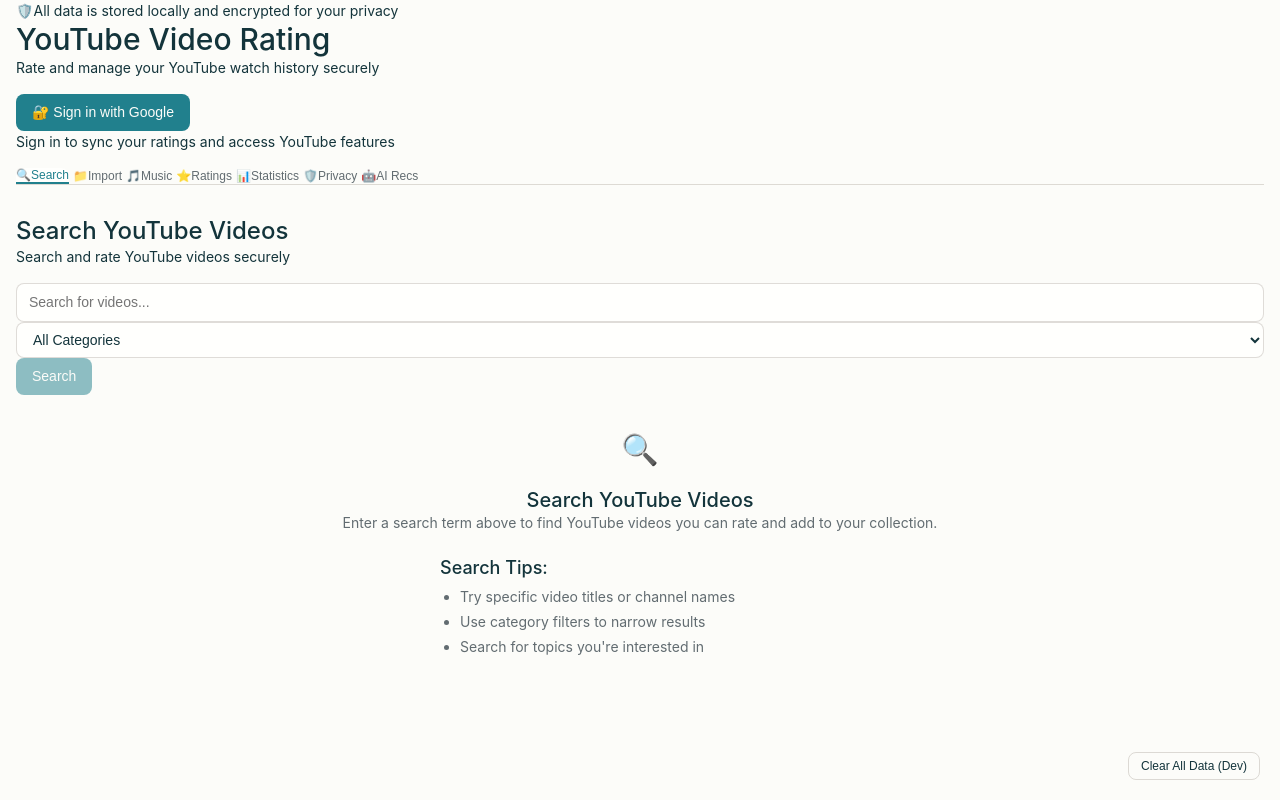
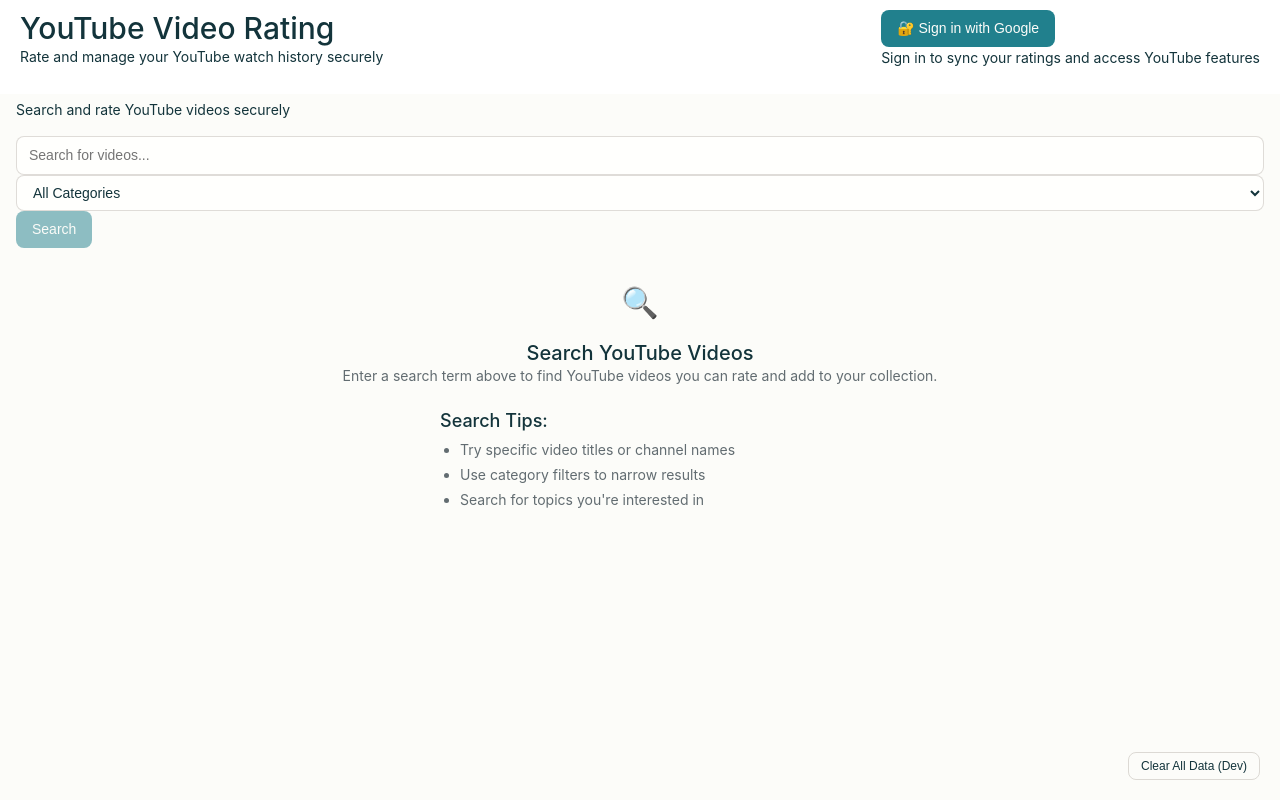
Before and after one commit to xavimurtagh/youtube-rating-app, a Next.js app: page / in a window 1280 px wide. Built offline with nearby package versions, Linux system fonts and the light colour scheme; no server answers.

Commit message:
Update style.css

```diff
--- a/styles/style.css
+++ b/styles/style.css
@@ -1334,3 +1334,13 @@
     flex-direction: column;
   }
 }
+
+.header {
+  display: flex;
+  justify-content: space-between;
+  padding: 10px 20px;
+  position: fixed;
+  top: 0; right: 0; left: 0;
+  background: #fff;
+  z-index: 1000;
+}
```
